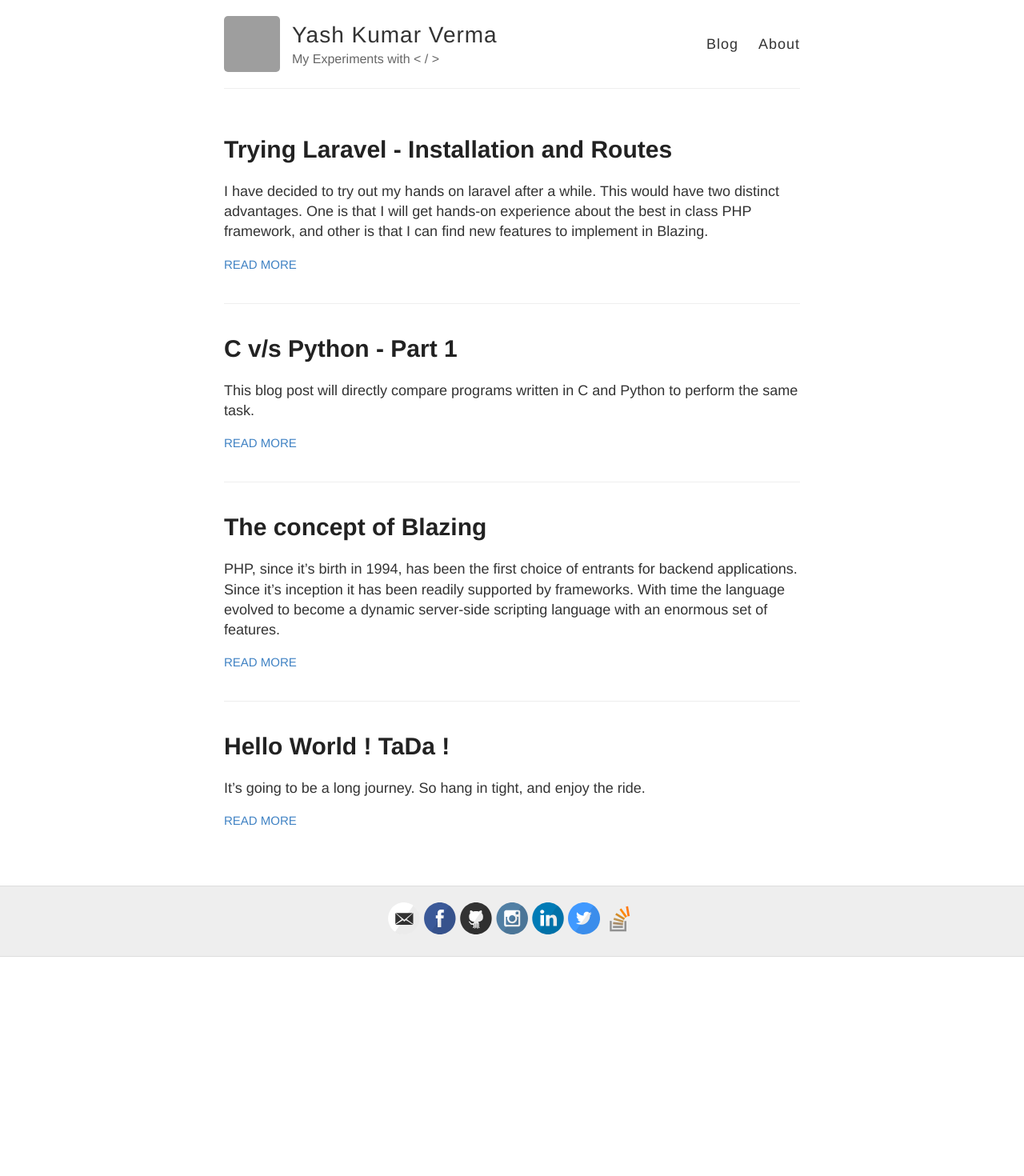
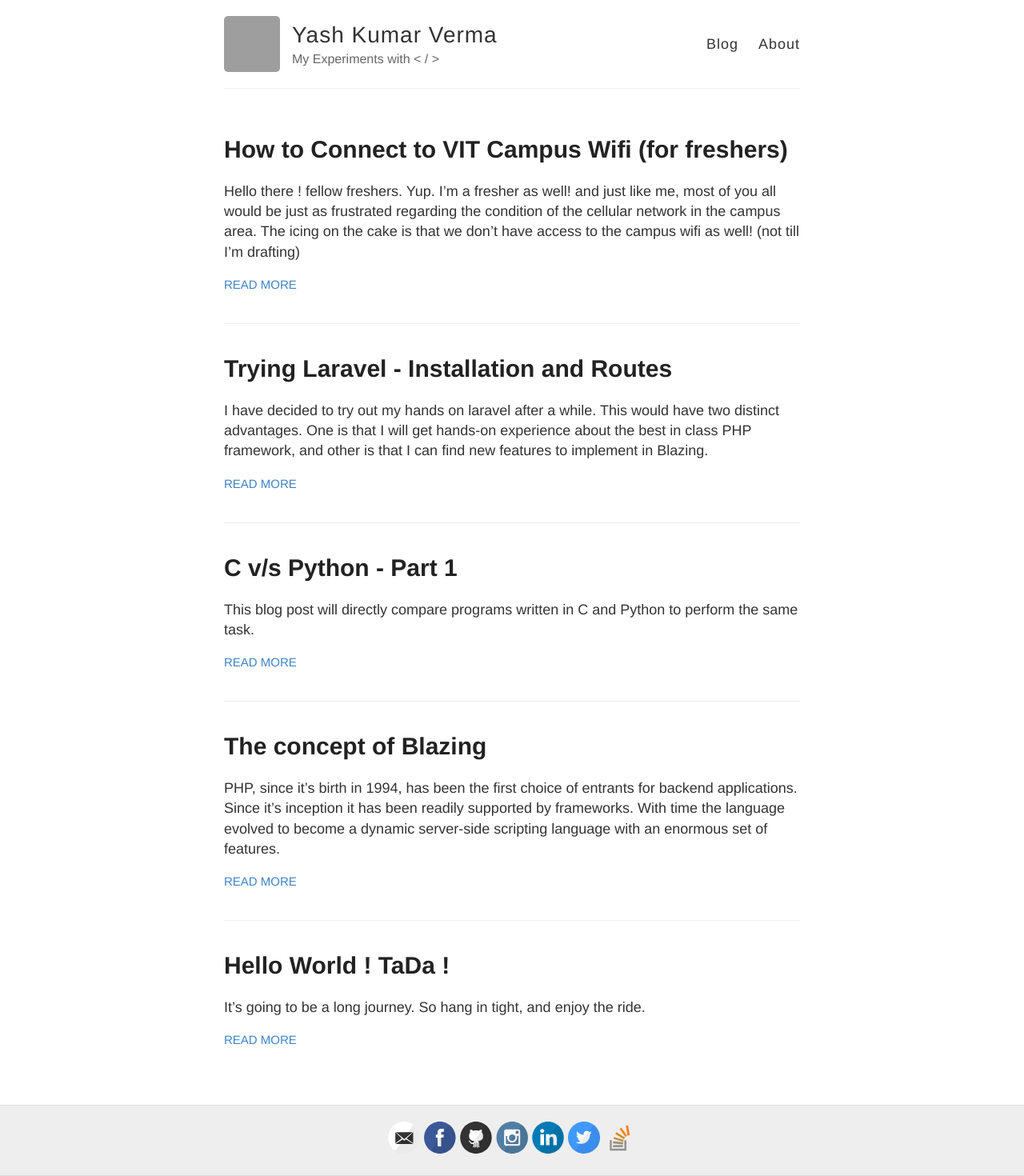
Before and after one commit to YashKumarVerma/blog, a Jekyll site: the page built from index.html, in a window 1280 px wide. Shown: the whole page at 80% size. Built offline with Jekyll 4.4.1, drawn with Linux system fonts in a browser that asks for light colours; before the commit the page ends 1196 px from its top, so only the background shows below that; grey boxes are pictures that could not be loaded.

Commit message:
how to connect to campus wifi in vit

```diff
--- /dev/null
+++ b/_posts/2019-7-13-How to connect to Campus Wifi (for freshers).md
@@ -0,0 +1,43 @@
+---
+layout: post
+title: How to Connect to VIT Campus Wifi (for freshers)
+---
+
+Hello there ! fellow freshers. Yup. I'm a fresher as well! and just like me, most of you all would be just as frustrated regarding the condition of the cellular network in the campus area. The icing on the cake is that we don't have access to the campus wifi as well! (not till I'm drafting)
+
+So hold onto your seats and get ready for this. Let's conquer the WIFI !!!
+
+---
+
+
+# Step 1
+
+Step one. [Visit this link](http://122.15.77.132/vitnewregistration)  on your own network. (***repeat, on your own network. NOT ON WIFI.***)
+
+![Login Page](./../assets/how-to-connect-to-campus-wifi/homepage.png)
+
+# Step 2
+Step two. Fill in the details. You can get your email credentials in the VTOP profile. Next, log into your email and get the wifi credentials. From your email, note down the password along with your registration number.
+
+![Email](./../assets/how-to-connect-to-campus-wifi/email.png)
+
+# Step 3
+Step three. Connect to any open campus wifi wherever it's available. (can't help it if your hostels don't have it open yet 🤣 ). Head over to Sign-In, then fill the details.
+
+![Login](./../assets/how-to-connect-to-campus-wifi/login.png)
+
+
+# Step 4
+Come on. That's all 😎. There are no additional steps.
+
+---
+
+# Additional Finding
+If there's a mystery bothering you that what's the data limit, it's ***200 GB PER MONTH***
+
+![Login](./../assets/how-to-connect-to-campus-wifi/email-reply.png)
+
+
+---
+
+Thanks, folks. Share with your mates to help them enjoy as well.
```
Also changed, not shown: about.md (+6 -3 lines), assets/how-to-connect-to-campus-wifi/email-reply.png (added), assets/how-to-connect-to-campus-wifi/email.png (added), assets/how-to-connect-to-campus-wifi/homepage.png (added), assets/how-to-connect-to-campus-wifi/login.png (added), 9 other files.
